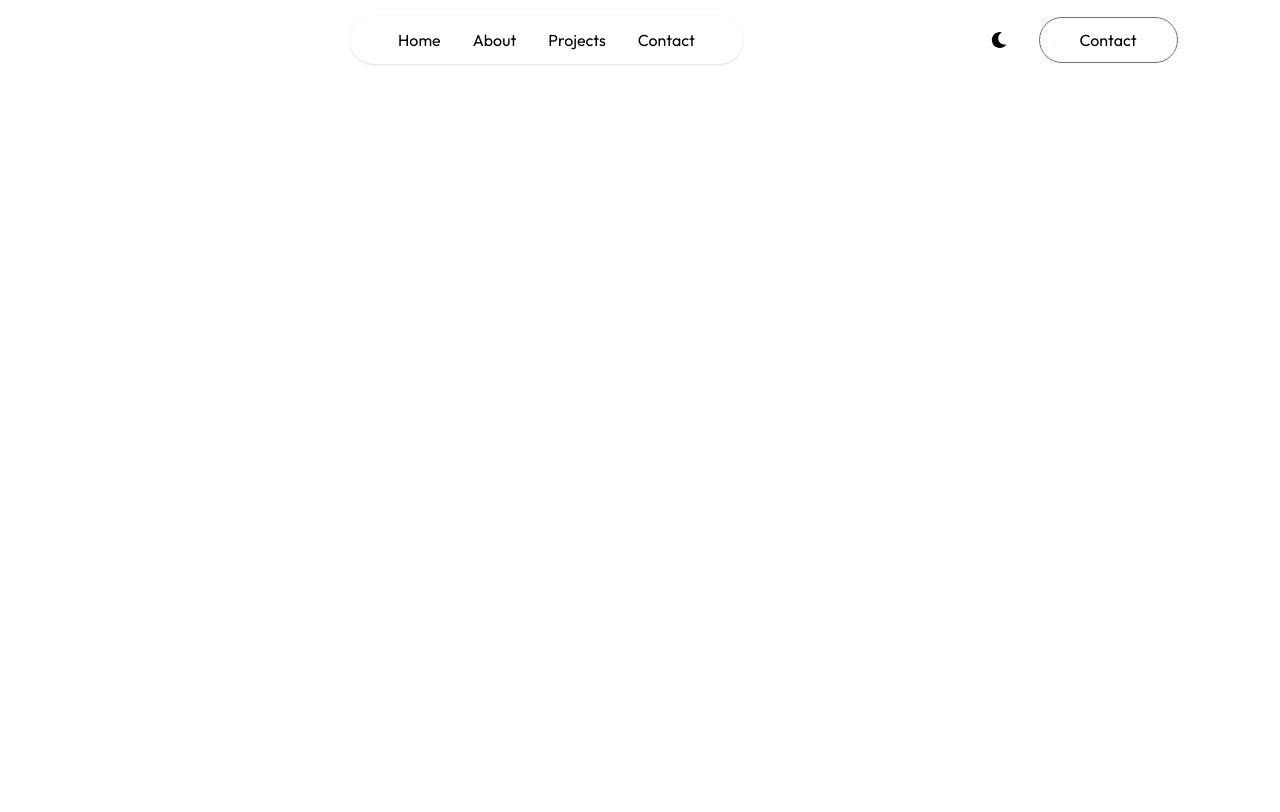
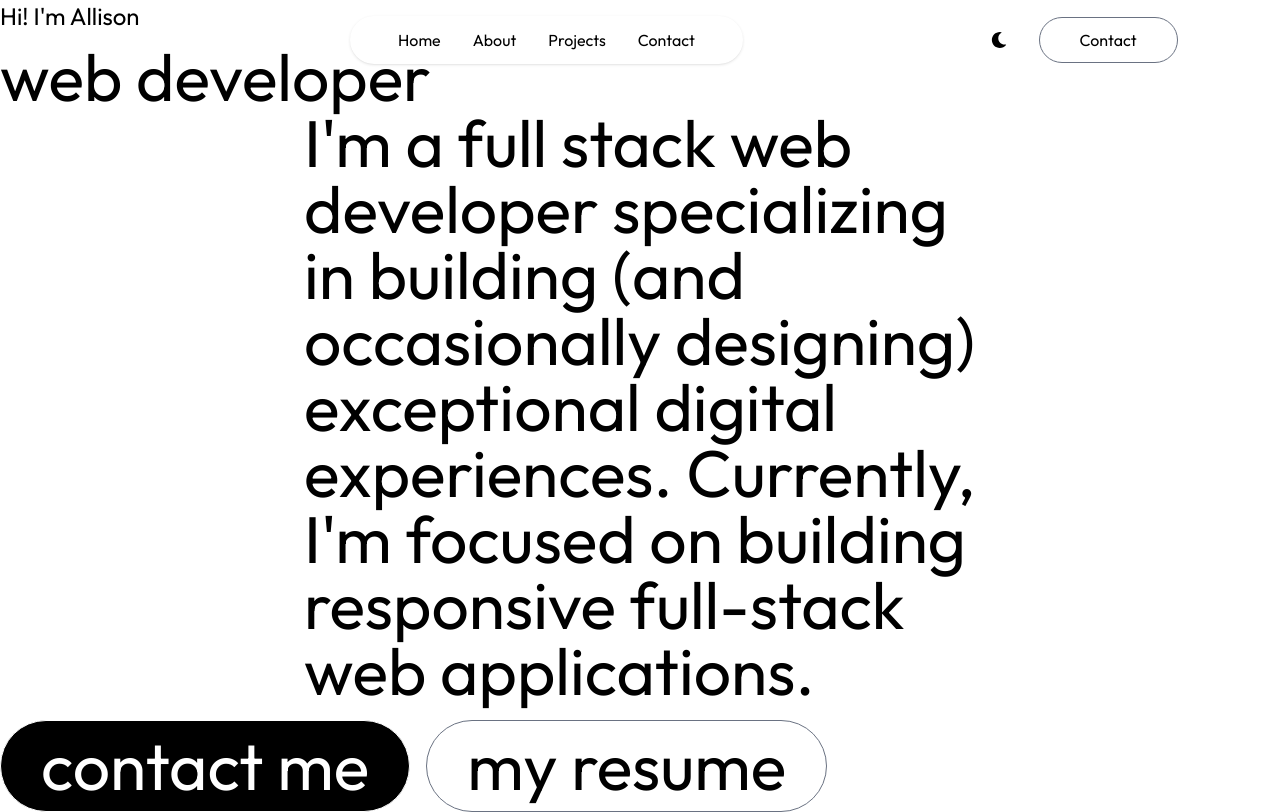
Before and after one commit to allison-stack/personal-portfolio, a Next.js app: page / in a window 1280 px wide. Built offline with nearby package versions, Linux system fonts and the light colour scheme; a web font is replaced by a local one.

Commit message:
start header section

```diff
--- /dev/null
+++ b/app/components/Header.jsx
@@ -0,0 +1,26 @@
+import React from 'react'
+
+const Header = () => {
+  return (
+    <div>
+        <div>
+
+        </div>
+        <h3 className='flex items-end gap-2 text-xl md:text-2xl mb-3 font-Ovo'>
+            Hi! I'm Allison
+        </h3>
+        <h1 className='text-3xl sm:text-6xl lg:text-[66px] font-Ovo'>
+            web developer
+            <p className='max-w-2xl mx-auto font-Ovo'>
+                I'm a full stack web developer specializing in building (and occasionally designing) exceptional digital experiences. Currently, I'm focused on building responsive full-stack web applications.
+            </p>
+            <div className="flex flex-col sm:flex-row items-center gap-4 mt-4">
+                <a href="#contact" className="px-10 py-3 border border-white rounded-full bg-black text-white flex items-center gap-2">contact me</a>
+                <a href="/resume.pdf" download className="px-10 py-3 border rounded-full border-gray-500 flex items-center gap-2">my resume</a>
+            </div>
+        </h1>
+    </div>
+  )
+}
+
+export default Header
--- a/app/page.js
+++ b/app/page.js
@@ -1,10 +1,12 @@
 'use client';
+import Header from "./components/Header";
 import Navbar from "./components/Navbar";
 
 export default function Home() {
   return (
     <>
       <Navbar />
+      <Header />
     </>
   );
 }
```
